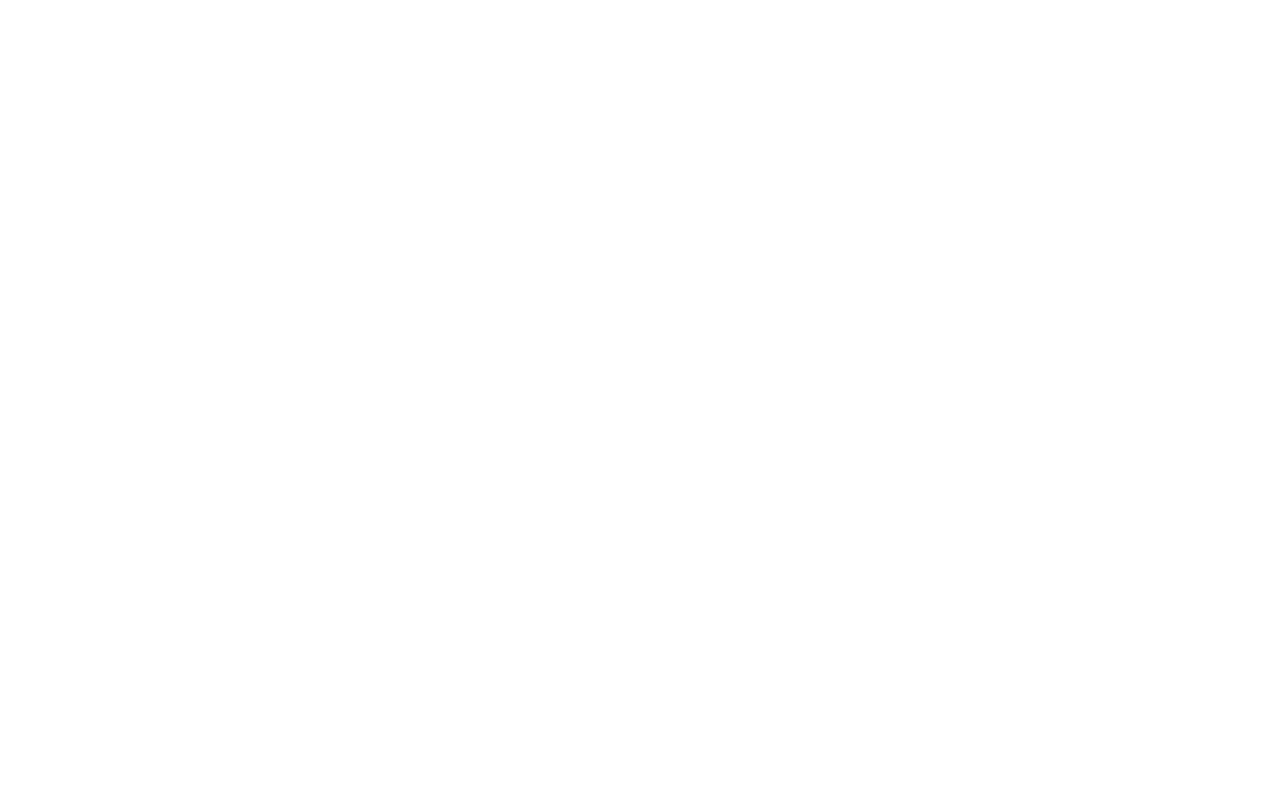
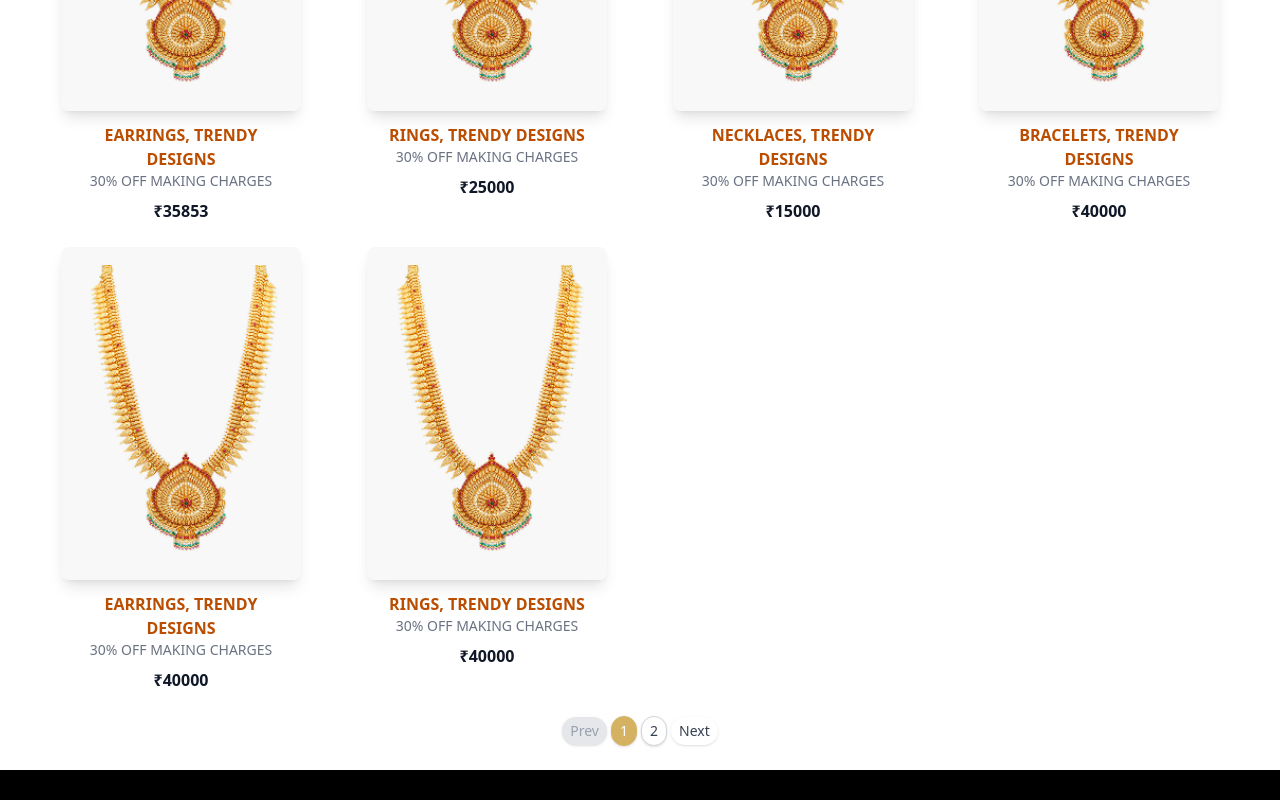
Before and after one commit to BICTREE/bindu_Jewellery_Frontend, a Next.js app: page /wishlist in a window 1280 px wide. Before the commit this address had no page. Shown: the part 900-1700 px from the top of the page. Before the commit the page ends 800 px from the top, so only its background shows below. Built offline with nearby package versions, Linux system fonts and the light colour scheme; no server answers.

Commit message:
wishlist page

```diff
--- /dev/null
+++ b/src/app/(main)/wishlist/page.tsx
@@ -0,0 +1,108 @@
+"use client";
+
+import React, { useState } from "react";
+import Banner from "@/components/common/Banner/Banner";
+import ProductListComp from "@/components/wishlist/WishlistComp";
+
+type Product = {
+  id: number;
+  name: string;
+  purity: string;
+  stone: string;
+  weight: string;
+  offer: string;
+  price: number;
+  image: string;
+  hoverImg: string;
+};
+
+const products: Product[] = [
+  { id: 1, name: "EARRINGS, TRENDY DESIGNS", purity: "18 Carat", stone: "Diamond", weight: "<5g", offer: "30% OFF MAKING CHARGES", price: 35853, image: "/assets/images/card-img01.png", hoverImg: "/assets/images/catmod-01.jpg" },
+  { id: 2, name: "RINGS, TRENDY DESIGNS", purity: "20 Carat", stone: "Ruby", weight: "5-10g", offer: "30% OFF MAKING CHARGES", price: 25000, image: "/assets/images/card-img01.png", hoverImg: "/assets/images/catmod-01.jpg" },
+  { id: 3, name: "NECKLACES, TRENDY DESIGNS", purity: "22 Carat", stone: "Emerald", weight: "10-20g", offer: "30% OFF MAKING CHARGES", price: 15000, image: "/assets/images/card-img01.png", hoverImg: "/assets/images/catmod-01.jpg" },
+  { id: 4, name: "BRACELETS, TRENDY DESIGNS", purity: "24 Carat", stone: "Sapphire", weight: "20g+", offer: "30% OFF MAKING CHARGES", price: 40000, image: "/assets/images/card-img01.png", hoverImg: "/assets/images/catmod-01.jpg" },
+  { id: 5, name: "EARRINGS, TRENDY DESIGNS", purity: "22 Carat", stone: "Diamond", weight: "5-10g", offer: "30% OFF MAKING CHARGES", price: 40000, image: "/assets/images/card-img01.png", hoverImg: "/assets/images/catmod-01.jpg" },
+  { id: 6, name: "RINGS, TRENDY DESIGNS", purity: "18 Carat", stone: "Emerald", weight: "<5g", offer: "30% OFF MAKING CHARGES", price: 40000, image: "/assets/images/card-img01.png", hoverImg: "/assets/images/catmod-01.jpg" },
+  { id: 7, name: "NECKLACES, TRENDY DESIGNS", purity: "20 Carat", stone: "Ruby", weight: "10-20g", offer: "30% OFF MAKING CHARGES", price: 40000, image: "/assets/images/card-img01.png", hoverImg: "/assets/images/catmod-01.jpg" },
+  { id: 8, name: "BRACELETS, TRENDY DESIGNS", purity: "24 Carat", stone: "Sapphire", weight: "20g+", offer: "30% OFF MAKING CHARGES", price: 40000, image: "/assets/images/card-img01.png", hoverImg: "/assets/images/catmod-01.jpg" },
+  { id: 9, name: "EARRINGS, TRENDY DESIGNS", purity: "18 Carat", stone: "Diamond", weight: "<5g", offer: "30% OFF MAKING CHARGES", price: 40000, image: "/assets/images/card-img01.png", hoverImg: "/assets/images/catmod-01.jpg" },
+  { id: 10, name: "RINGS, TRENDY DESIGNS", purity: "20 Carat", stone: "Ruby", weight: "5-10g", offer: "30% OFF MAKING CHARGES", price: 40000, image: "/assets/images/card-img01.png", hoverImg: "/assets/images/catmod-01.jpg" },
+];
+
+const Collections = () => {
+  const [currentPage, setCurrentPage] = useState(1);
+  const productsPerPage = 6;
+
+  const indexOfLast = currentPage * productsPerPage;
+  const indexOfFirst = indexOfLast - productsPerPage;
+  const currentProducts = products.slice(indexOfFirst, indexOfLast);
+  const totalPages = Math.ceil(products.length / productsPerPage);
+
+  return (
+    <>
+      <Banner Title="Wishlist" />
+
+      <div className="container mx-auto flex flex-col gap-6">
+        {/* MAIN CONTENT */}
+        <main className="flex-1">
+          <ProductListComp
+            products={currentProducts.map((p) => ({
+              ...p,
+              price: p.price.toString(),
+            }))}
+          />
+
+          {/* Pagination */}
+          {totalPages > 1 && (
+            <div className="flex justify-center mt-6 mb-6 items-center gap-1">
+              {/* Previous Button */}
+              <button
+                onClick={() => setCurrentPage((prev) => Math.max(prev - 1, 1))}
+                disabled={currentPage === 1}
+                className={`px-2 py-1 text-sm rounded-full shadow-sm transition-colors duration-200 ${
+                  currentPage === 1
+                    ? "bg-gray-200 text-gray-400 cursor-not-allowed"
+                    : "bg-white text-gray-700 hover:bg-[#d4b262] hover:text-white"
+                }`}
+              >
+                Prev
+              </button>
+
+              {/* Page Numbers */}
+              {Array.from({ length: totalPages }, (_, i) => (
+                <button
+                  key={i + 1}
+                  onClick={() => setCurrentPage(i + 1)}
+                  className={`px-2 py-1 text-sm rounded-full shadow-sm transition-colors duration-200 border ${
+                    currentPage === i + 1
+                      ? "bg-[#d4b262] text-white border-[#d4b262]"
+                      : "bg-white text-gray-700 border-gray-300 hover:bg-[#d4b262] hover:text-white"
+                  }`}
+                >
+                  {i + 1}
+                </button>
+              ))}
+
+              {/* Next Button */}
+              <button
+                onClick={() =>
+                  setCurrentPage((prev) => Math.min(prev + 1, totalPages))
+                }
+                disabled={currentPage === totalPages}
+                className={`px-2 py-1 text-sm rounded-full shadow-sm transition-colors duration-200 ${
+                  currentPage === totalPages
+                    ? "bg-gray-200 text-gray-400 cursor-not-allowed"
+                    : "bg-white text-gray-700 hover:bg-[#d4b262] hover:text-white"
+                }`}
+              >
+                Next
+              </button>
+            </div>
+          )}
+        </main>
+      </div>
+    </>
+  );
+};
+
+export default Collections;
--- /dev/null
+++ b/src/components/wishlist/WishlistComp.tsx
@@ -0,0 +1,36 @@
+"use client";
+
+import React from "react";
+import ProductCard from "../common/productcard/ProductCard";
+
+interface Product {
+  id: number;
+  image: string;
+  hoverImg: string;
+  name: string;
+  offer?: string;
+  price: string;
+}
+
+interface ProductListProps {
+  products: Product[];
+}
+
+const WishlistComp: React.FC<ProductListProps> = ({ products }) => {
+  return (
+    <div className="container mx-auto">
+   <h2 className="hidden sm:block px-4 text-2xl font-bold text-gray-800 pb-4 pt-2 md:py-4 lg:py-8">
+ Our Wishlist
+</h2>
+
+
+      <div className="grid grid-cols-1 sm:grid-cols-2 md:grid-cols-2 lg:grid-cols-4 gap-6 ">
+        {products.map((product) => (
+          <ProductCard key={product.id} {...product} />
+        ))}
+      </div>
+    </div>
+  );
+};
+
+export default WishlistComp;
```
